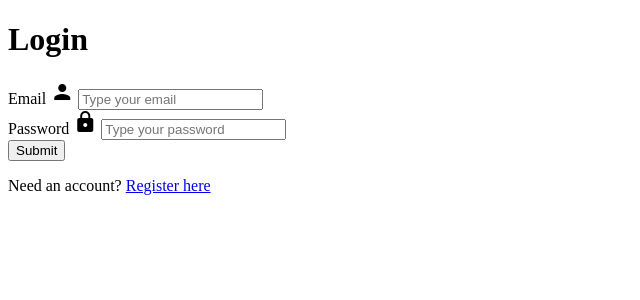
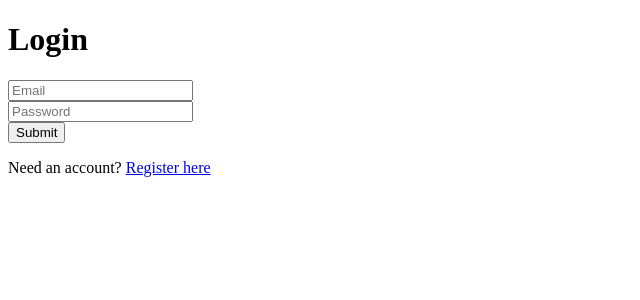
Before and after one commit to tomalexsmith/Stocsus, a Flask app: page /login in a window 1280 px wide. Shown: the part 230-530 px from the top of the page, without its empty margins (0-640 px from the left). Run offline with Flask 2, Linux system fonts and the light colour scheme.

Commit message:
add codewithme changes

```diff
--- a/database/models.py
+++ b/database/models.py
@@ -78,6 +78,7 @@ def database_check():
             return render_template("database_error.html",
                                    message="Error 2003 connecting to application, please contact IT support")
 
+
 # initialises database tables and adds sample data
 # Python Console --> from database.models import init_db
 #                --> init_db()
--- a/templates/login.html
+++ b/templates/login.html
@@ -6,6 +6,7 @@
 
 {% block content %}
 <div class="bg">
+    <h1>Login</h1>
     <div class="login_box">
             {% with messages = get_flashed_messages() %}
                 {% if messages %}
@@ -14,22 +15,31 @@
                     </div>
                 {% endif %}
             {% endwith %}
-        <h1>Login</h1>
+    {% if not session['logins'] or session['logins'] < 3 %}
         <form method="POST">
-            <div class="form_email">
-                <label>Email</label>
-                <span class="material-icons">person</span>
-                {{ form.email(class="email", placeholder="Type your email") }}
-            </div>
-            <div class="form_password">
-                <label>Password</label>
-                <span class="material-icons">lock</span>
-                {{ form.password(class="password", placeholder="Type your password") }}
+             {{ form.csrf_token() }}
+            <form method="POST">
+                    <div class="field">
+                        <div class="control">
+                            {{ form.email(class="input", placeholder="Email") }}
+                            {% for error in form.email.errors %}
+                                {{ error }}
+                            {% endfor %}
+                        </div>
+                    </div>
+            <div class="field">
+                        <div class="control">
+                            {{ form.password(class="input", placeholder="Password") }}
+                            {% for error in form.password.errors %}
+                                {{ error }}
+                            {% endfor %}
+                        </div>
             </div>
             <div class="form_submit">
                 {{ form.submit(class="submit") }}
             </div>
         </form>
+    {% endif %}
         <p>
             Need an account? <a href="{{ url_for('users.register') }}">Register here</a>
         </p>
--- a/users/forms.py
+++ b/users/forms.py
@@ -9,24 +9,25 @@ from wtforms.validators import DataRequired, Email, ValidationError, Length, \
 class RegisterForm(FlaskForm):
     email = StringField(validators=[DataRequired(), Email()])
     password = PasswordField(validators=[DataRequired(), Length(min=6, max=15,
-               message='Password must be between 6 and 15 characters '
-                       'in length')])
+                                                                message='Password must be between 6 and 15 characters '
+                                                                        'in length')])
     confirm_password = PasswordField(validators=[DataRequired(),
-                       EqualTo('password',
-                               message='Both passwords must be equal')])
+                                                 EqualTo('password',
+                                                         message='Both passwords must be equal')])
     submit = SubmitField()
 
     def validate_password(self, password):
-        p = re.compile(r'(?=.*\d)(?=.*[A-Z])(?=.*[*?!\'^+%&/()=}\]\[{$#@<>])')
+        p = re.compile(r'(?=.*\d)(?=.*[A-Z])(?=.*[""!@\'#$"\[\]%^&*{}()\.\-+?_=,\\<>/""])')
         if not p.match(self.password.data):
-            raise ValidationError(
-                'Password must contain at least 1 digit, 1 uppercase, '
-                'and 1 special character')
+            raise ValidationError("Password must contain at least 1 digit, 1 uppercase and 1 special "
+                                  "character.")
+
 
 class LoginForm(FlaskForm):
     email = StringField(validators=[DataRequired(), Email()])
     password = PasswordField(validators=[DataRequired()])
     submit = SubmitField()
+
 
 class FavouriteForm(FlaskForm):
     favourite_supplier = StringField(validators=[DataRequired()])
```
Also changed, not shown: search/views.py (+10 -10 lines), admin/views.py (line endings or trailing spaces).
